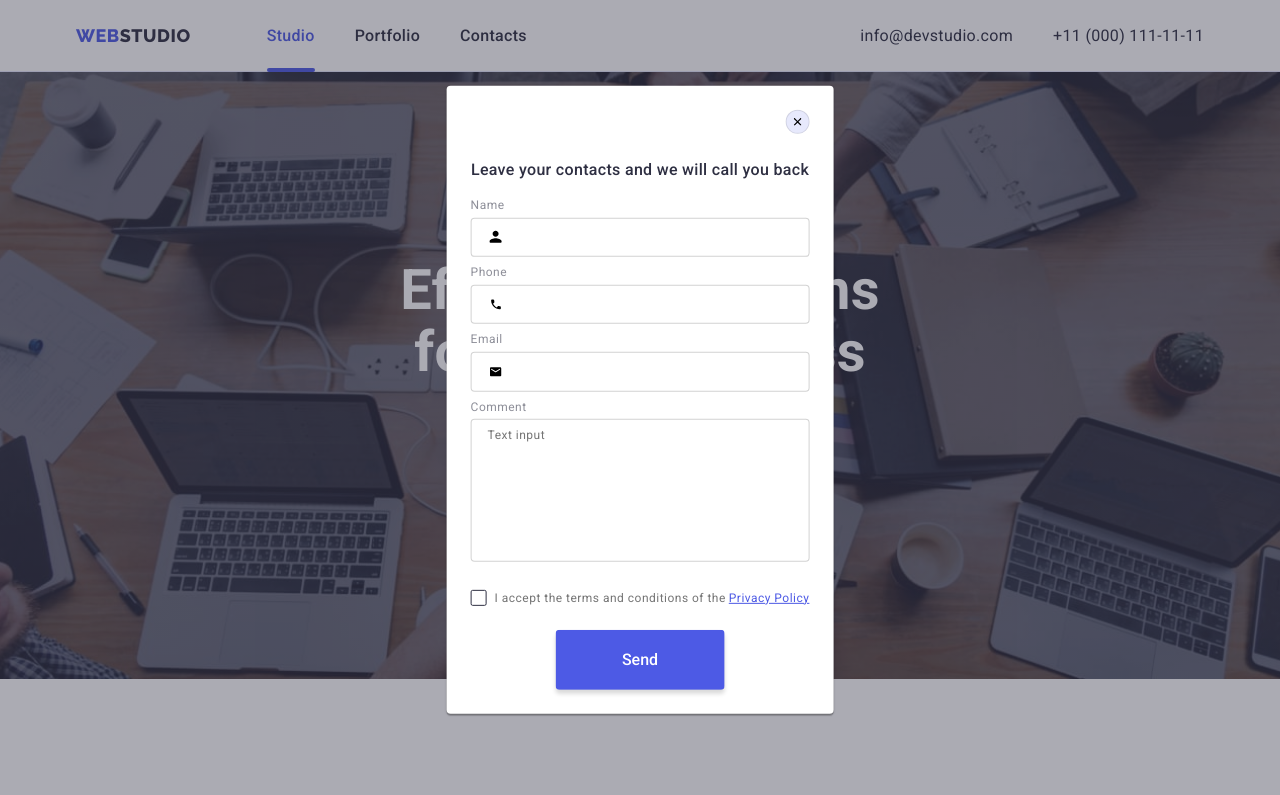
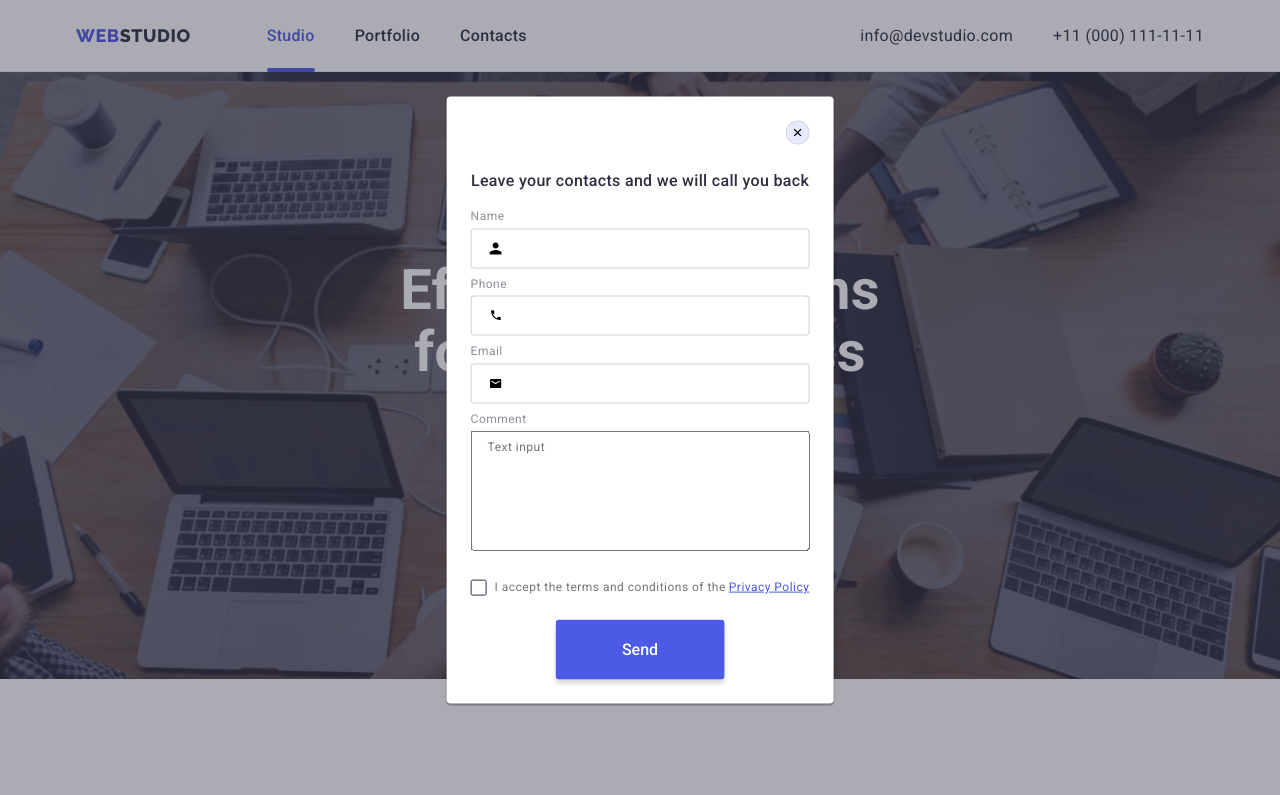
Before and after one commit to pro100ergeyko/goit-markup-hw-06, a plain HTML site: page index.html in a window 1280 px wide. Both pictures are taken after a click on the button "Order Service". Shown: the top 795 px of the page. Drawn offline with nearby package versions, Linux system fonts and the light colour scheme.

Commit message:
the and
по 13 пункуту - має бути .checkbox:focus + .polic-chek { border-color: var(--link-color-hover);}
висоту input краще робити фіксованою, height: 40px; А паддінги зверху і знизу можна не ставити padding: 0 38px; - текст всеодно завжди буде по центру . Так працює інпут, можеш поексперементувати
і окремо для textarea теж треба прописта и висоту height: 120px; Бо інакше браузер поствить свою висоту

```diff
--- a/css/style.css
+++ b/css/style.css
@@ -318,10 +318,10 @@ body {
     position: relative;
 }
 
-.form-input,
-.comment {
+.form-input {
     width: 100%;
-    padding: 11px 38px;
+    height: 40px;
+    padding: 0 38px;
     border: 1px solid var(--form-border-color);
     border-radius: 4px;
     font-size: 12px;
@@ -354,6 +354,7 @@ body {
     margin-bottom: 16px;
     padding: 8px 16px;
     width: 100%;
+    height: 120px;
     font-size: 12px;
     line-height: 1.3;
     letter-spacing: 0.04em;
@@ -384,8 +385,8 @@ body {
     transition: border 250ms cubic-bezier(0.4, 0, 0.2, 1);
 }
 
-.polic-chek:is(:hover, :focus) {
-    border: 1px solid var(--link-color-hover);
+.checkbox:focus + .polic-chek {
+    border-color: var(--link-color-hover);
 }
 
 .checkbox:checked + .polic-chek {
```
Also changed, not shown: index.html (+1 -1 lines).
